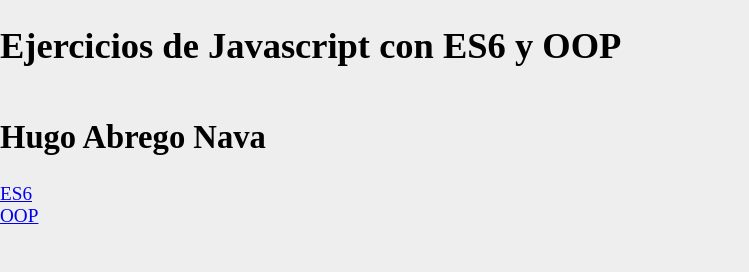
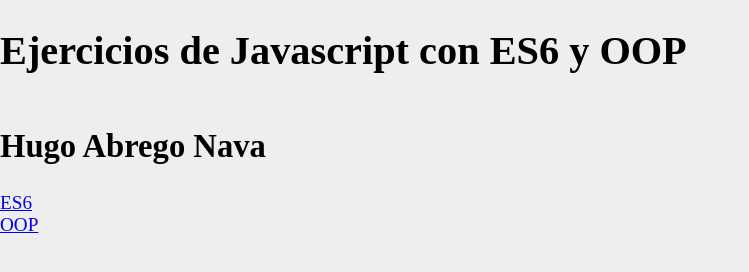
Before and after one commit to habrego/javascript_es6_oop, a plain HTML site: page index.htm in a window 1280 px wide. Shown: the whole page, without its empty margins (0-749 px from the left). Drawn offline with Linux system fonts and the light colour scheme.

Commit message:
Update index.css

```diff
--- a/index.css
+++ b/index.css
@@ -14,7 +14,7 @@ body {
 
 @media (max-width: 512px) { body { font-size: 100%; } }
 ul,ol,p { line-height: 1.75; }
-h1 { text-align: left; font-size: 1.9em; }
+h1 { text-align: left; font-size: 2.1em; }
 h2 { text-align: left; font-size: 1.7em; }
 main { width: 1000px; max-width: 100%; margin: 0 auto; padding: 5px 5px 10px 5px; flex: 1; }
 main a { color: #009; transition-property: color; transition-duration: 0.4s;
```
